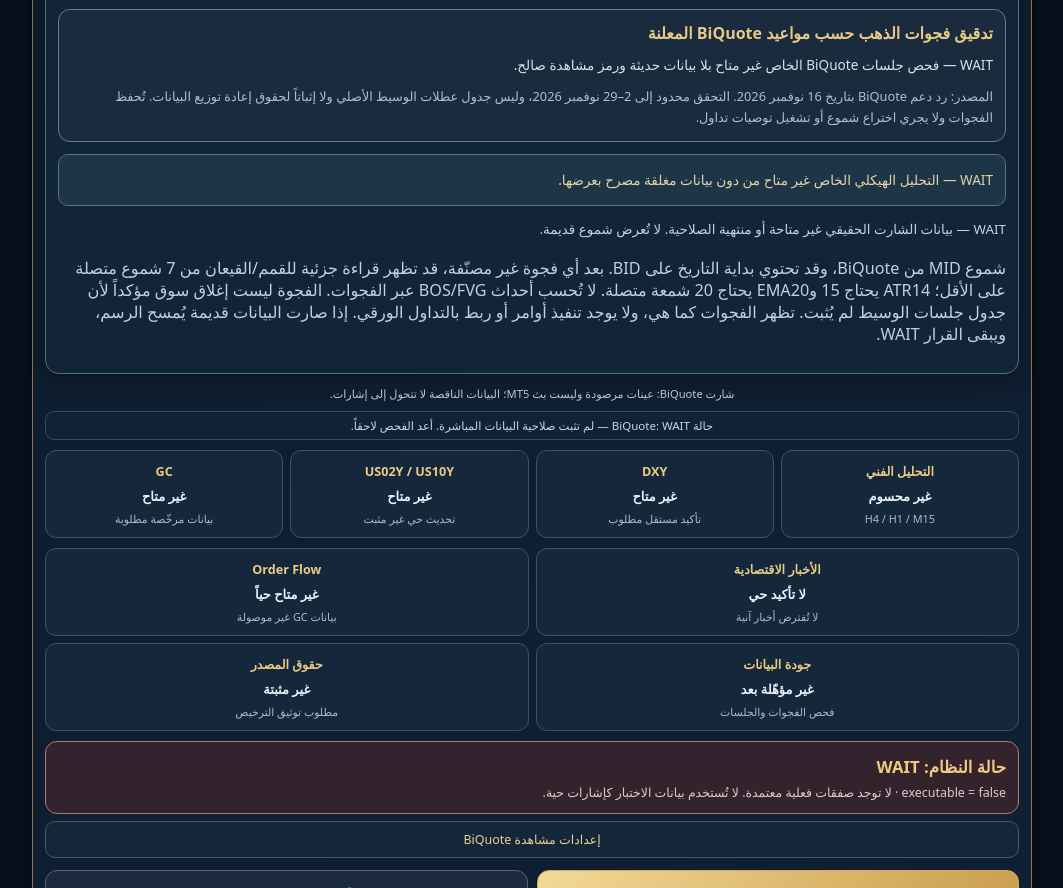
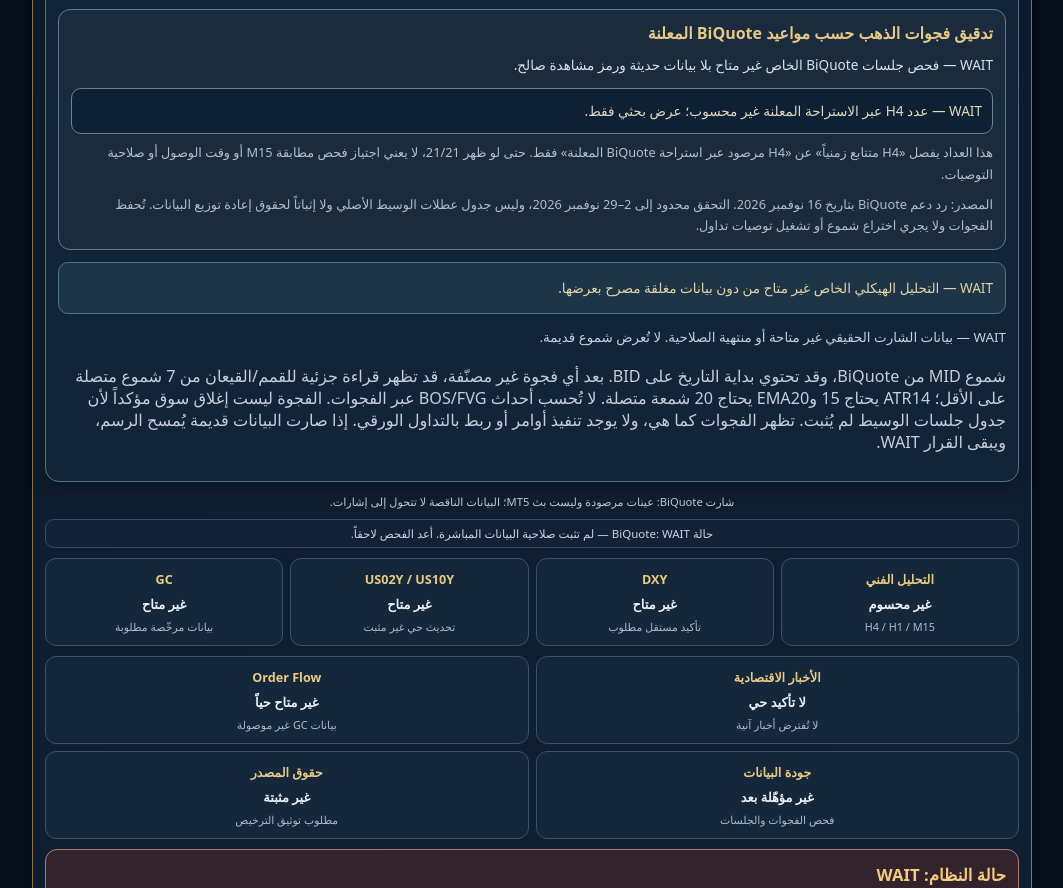
Before and after one commit to youssefayoub78851858-ui/gold-precision-pro, a plain HTML site: page ultimate.html in a window 1280 px wide. Shown: the part 1010-1898 px from the top of the page, without its empty margins (108-1171 px from the left). Drawn offline with Linux system fonts and the light colour scheme; no server answers.

Commit message:
feat(review UI): show research-only H4 observed session adjacency alongside strict UTC tail and independent calendar disclaimer

```diff
--- a/ultimate.html
+++ b/ultimate.html
@@ -611,6 +611,8 @@ document.addEventListener('DOMContentLoaded',function(){
 <section aria-label="تدقيق جلسات وسيط BiQuote المعلنة" style="margin:12px 0;direction:rtl;background:#192b3d;border:1px solid #667d91;border-radius:12px;padding:12px">
 <h3 style="margin:0 0 8px;color:#e6c887;font-size:1rem">تدقيق فجوات الذهب حسب مواعيد BiQuote المعلنة</h3>
 <div id="biquote-vendor-session" role="status" aria-live="polite" style="white-space:pre-line;color:#d7e1ef;line-height:1.9;font-size:.85rem">WAIT — أدخل رمز المشاهدة الخاص وحدّث الفحص لعرض نتيجة جلسات BiQuote.</div>
+<div id="biquote-h4-vendor-session-tail" role="status" aria-live="polite" style="margin-top:10px;padding:10px;border-radius:10px;background:#0e2034;border:1px solid #6e8392;white-space:pre-line;color:#e2d9c0;line-height:1.8;font-size:.85rem">WAIT — عدد H4 عبر الاستراحة المعلنة غير محسوب؛ عرض بحثي فقط.</div>
+<p style="font-size:.8rem;line-height:1.7;color:#afc1d1;margin:8px 0 0">هذا العداد يفصل «H4 متتابع زمنياً» عن «H4 مرصود عبر استراحة BiQuote المعلنة» فقط. حتى لو ظهر 21/21، لا يعني اجتياز فحص مطابقة M15 أو وقت الوصول أو صلاحية التوصيات.</p>
 <p style="font-size:.8rem;line-height:1.7;color:#aebed0;margin:8px 0 0">المصدر: رد دعم BiQuote بتاريخ 16 نوفمبر 2026. التحقق محدود إلى 2–29 نوفمبر 2026، وليس جدول عطلات الوسيط الأصلي ولا إثباتاً لحقوق إعادة توزيع البيانات. تُحفظ الفجوات ولا يجري اختراع شموع أو تشغيل توصيات تداول.</p>
 </section>
 <div id="biquote-structure-summary" role="status" aria-live="polite" style="margin:12px 0;padding:12px;background:#1e3548;border:1px solid #50728e;border-radius:10px;font-size:.85rem;line-height:1.9;color:#e4d4a8">WAIT — المستويات الفنية المحمية تظهر بعد التحقق من رمز المشاهدة.</div>
```
